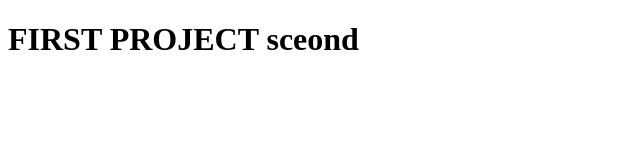
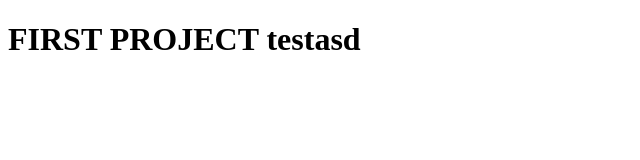
Before and after one commit to Gerald-Ivan/git-demo-fson4, a plain HTML site: page index.html in a window 1280 px wide. Shown: the full height of the page, 0-640 px from the left. Drawn offline with Linux system fonts and the light colour scheme.

Commit message:
Update index.html

```diff
--- a/index.html
+++ b/index.html
@@ -6,6 +6,6 @@
     <title>Document</title>
 </head>
 <body>
-    <h1>FIRST PROJECT sceond</h1>
+    <h1>FIRST PROJECT testasd</h1>
 </body>
 </html>
```
